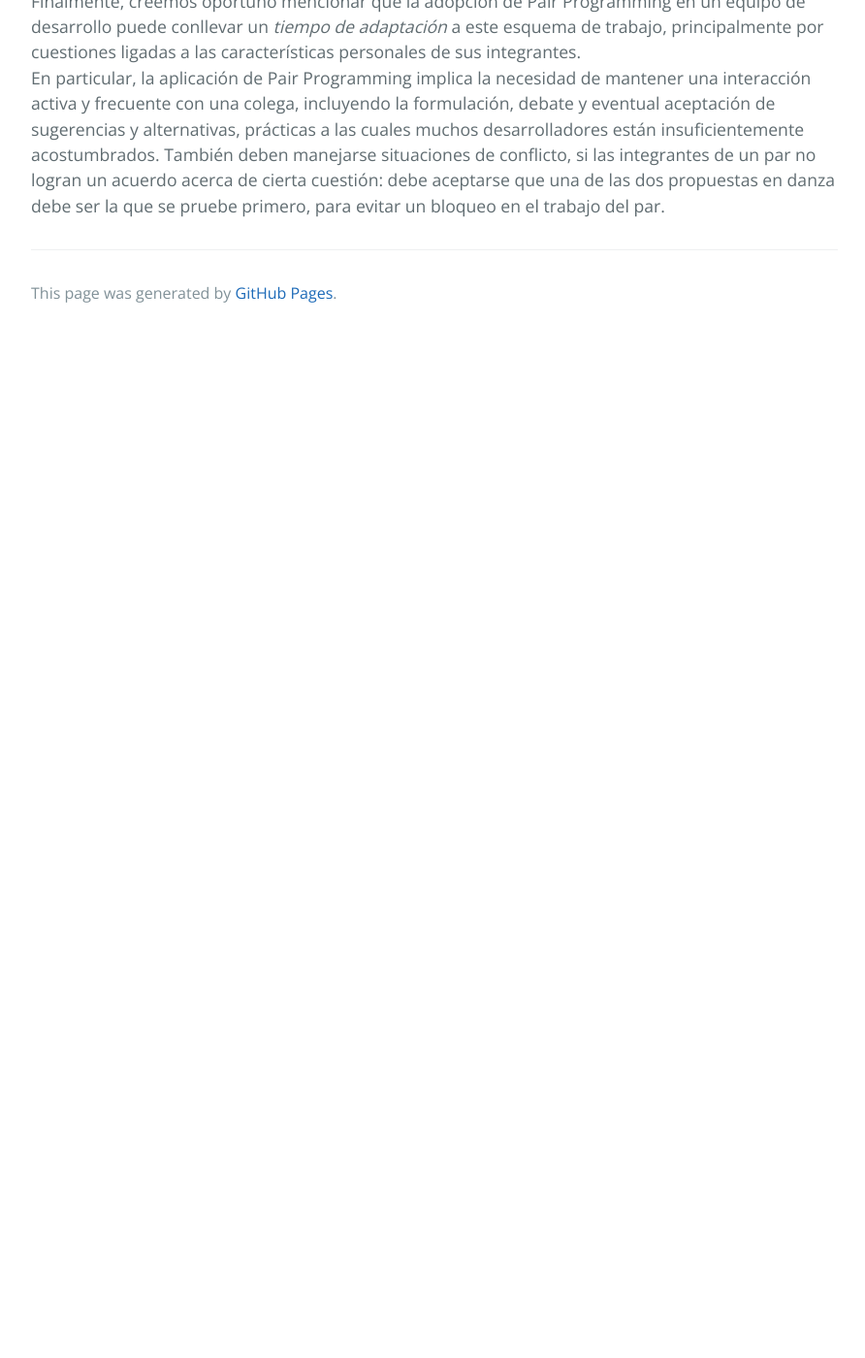
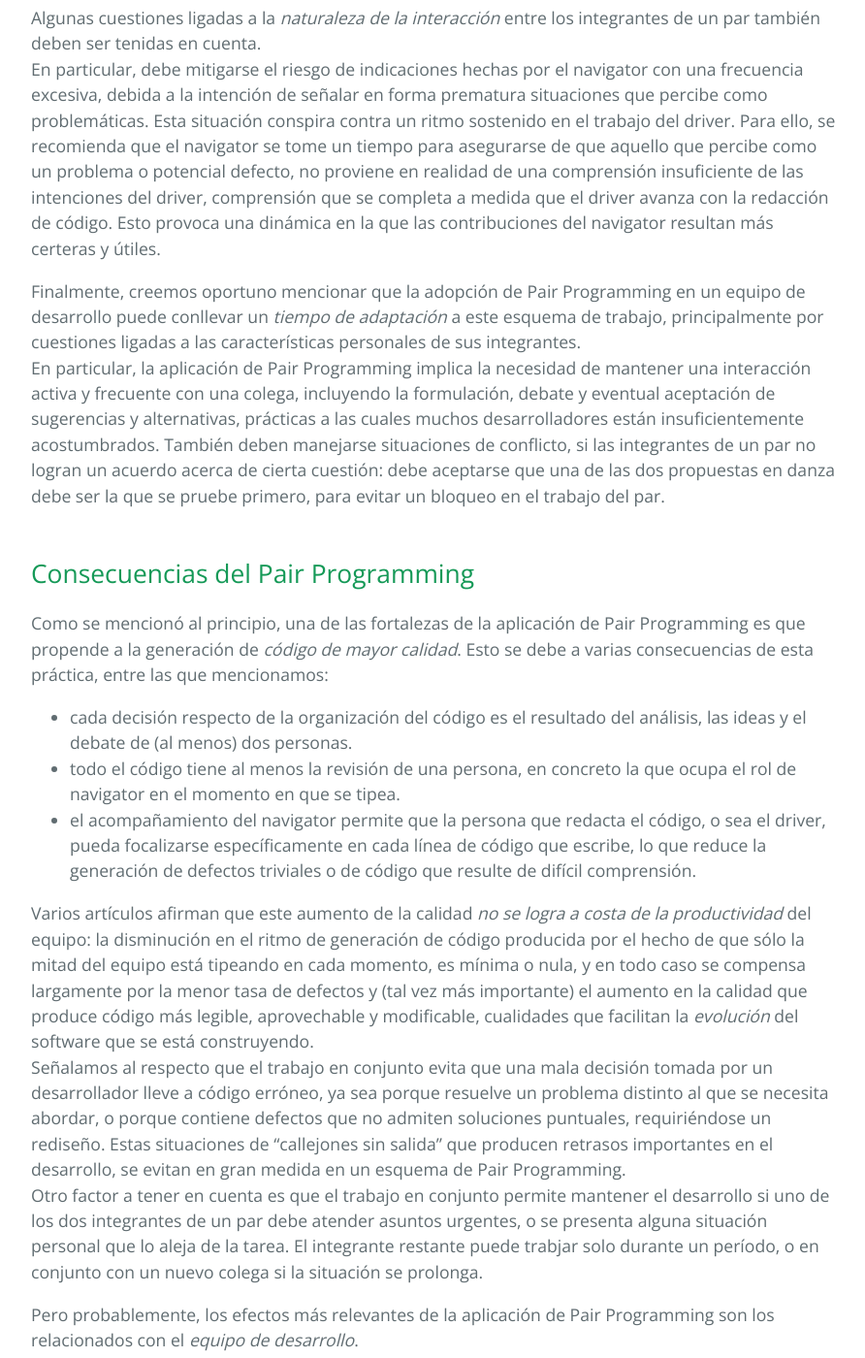
Before and after one commit to clombardi/design-thinking, a Jekyll site: the page built from trabajo-colaborativo/pair-programming.md, in a window 1280 px wide and 1400 px high, scrolled down 3548 px. Shown: the whole window at 97% size, without its empty margins (192-1084 px from the left). Built offline with Jekyll 4.4.1, drawn with Linux system fonts in a browser that asks for light colours; our own code applies the rules of GitHub Pages for plain Markdown files; before the commit the page ends 3894 px from its top, so only the background shows below that; some of the changed text lies outside the part shown.

Commit message:
unidad 8 - pair programming - listo!!!!!

```diff
--- a/trabajo-colaborativo/pair-programming.md
+++ b/trabajo-colaborativo/pair-programming.md
@@ -35,12 +35,17 @@ Una variante sobre este esquema básico es el llamado _strong-style pairing_, en
 En esta variante, se recomienda asignar el rol de piloto al integrante más inexperto; el navegante provee información y sugerencias que guían el trabajo del piloto.
 De esta forma, se genera un entorno de _aprendizaje activo_, en el que quien asume el rol de driver va adquiriendo conocimientos y/o experiencia mediante la práctica, que es asistida por el rol del navigator.
 
-También mencionamos otro esquema posible para el Pair Programming, al que se conoce por el nombre de _Ping Pong_.
-En este esquema, una de las dos integrantes del par genera un test para un componente o unidad de código a construirse (Ping), y la otra provee posteriormente una implementación (Pong) que satisface las condiciones del test. Los roles de generadora de test y de implementación se alternan en cada iteración de "Ping-Pong".
+Otro esquema posible para el Pair Programming es el llamado _Ping Pong_, en el que una de las dos integrantes del par genera un test para un componente o unidad de código a construirse (Ping), y la otra provee posteriormente una implementación (Pong) que satisface las condiciones del test. Los roles de generación de test y de implementación se alternan en cada iteración de "Ping-Pong".
 Esta variante representa una forma de implementar las ideas de [Test-driven development](../testing/testing-software/tdd) en un entorno que aplica Pair Programming.
 
 (acá puede ir una imagen sobre "ping pong en pair programming")
 ![imagen sobre "ping pong en pair programming"](../images/logoelevate.jpg)
+
+Finalmente, mencionamos que los avances y nuevas herramientas de comunicación, permiten trabajar en un esquema de _Pair Programming en forma remota_, en donde los dos integrantes de un par trabajan en lugares físicamente separados.
+A este respecto, destacamos la existencia de extensiones a los editores de código más difundidos, que simplifican el trabajo sobre una misma sección de código por parte de dos personas que están en equipos separados.
+
+(acá puede ir una imagen sobre "pair programming remoto")
+![imagen sobre "pair programming remoto"](../images/logoelevate.jpg)
 
 
 ## Prácticas y riesgos asociados al Pair Programming
@@ -63,3 +68,25 @@ Para ello, se recomienda que el navigator se tome un tiempo para asegurarse de q
 Finalmente, creemos oportuno mencionar que la adopción de Pair Programming en un equipo de desarrollo puede conllevar un _tiempo de adaptación_ a este esquema de trabajo, principalmente por cuestiones ligadas a las características personales de sus integrantes.
 En particular, la aplicación de Pair Programming implica la necesidad de mantener una interacción activa y frecuente con una colega, incluyendo la formulación, debate y eventual aceptación de sugerencias y alternativas, prácticas a las cuales muchos desarrolladores están insuficientemente acostumbrados.
 También deben manejarse situaciones de conflicto, si las integrantes de un par no logran un acuerdo acerca de cierta cuestión: debe aceptarse que una de las dos propuestas en danza debe ser la que se pruebe primero, para evitar un bloqueo en el trabajo del par.
+
+
+## Consecuencias del Pair Programming
+Como se mencionó al principio, una de las fortalezas de la aplicación de Pair Programming es que propende a la generación de _código de mayor calidad_.
+Esto se debe a varias consecuencias de esta práctica, entre las que mencionamos:
+- cada decisión respecto de la organización del código es el resultado del análisis, las ideas y el debate de (al menos) dos personas.
+- todo el código tiene al menos la revisión de una persona, en concreto la que ocupa el rol de navigator en el momento en que se tipea.
+- el acompañamiento del navigator permite que la persona que redacta el código, o sea el driver, pueda focalizarse específicamente en cada línea de código que escribe, lo que reduce la generación de defectos triviales o de código que resulte de difícil comprensión.
+
+Varios artículos afirman que este aumento de la calidad _no se logra a costa de la productividad_ del equipo: la disminución en el ritmo de generación de código producida por el hecho de que sólo la mitad del equipo está tipeando en cada momento, es mínima o nula, y en todo caso se compensa largamente por la menor tasa de defectos y (tal vez más importante) el aumento en la calidad que produce código más legible, aprovechable y modificable, cualidades que facilitan la _evolución_ del software que se está construyendo.
+Señalamos al respecto que el trabajo en conjunto evita que una mala decisión tomada por un desarrollador lleve a código erróneo, ya sea porque resuelve un problema distinto al que se necesita abordar, o porque contiene defectos que no admiten soluciones puntuales, requiriéndose un rediseño. Estas situaciones de "callejones sin salida" que producen retrasos importantes en el desarrollo, se evitan en gran medida en un esquema de Pair Programming.
+Otro factor a tener en cuenta es que el trabajo en conjunto permite mantener el desarrollo si uno de los dos integrantes de un par debe atender asuntos urgentes, o se presenta alguna situación personal que lo aleja de la tarea. El integrante restante puede trabjar solo durante un período, o en conjunto con un nuevo colega si la situación se prolonga.
+
+Pero probablemente, los efectos más relevantes de la aplicación de Pair Programming son los relacionados con el _equipo de desarrollo_.
+Esta práctica lleva a elevar en gran medida la capacidad de comunicación y de interacción dentro de un equipo, generando una mayor cohesión en el mismo.
+Al sancionarse como norma el trabajo en conjunto, la comunicación, junto con la generación, debate y estudio de distintas alternativas de solución a un problema dado, se vuelven situaciones habituales.
+En la perspectiva de Pair Programming, se reconoce la posible aparición de conflictos interpersonales, y se apuesta a encontrar los caminos para resolverlos.
+Podemos encontrar aquí una analogía con los [marcos de trabajo ágiles](../programacion-a-desarrollo/intro-agil), que parten de la inevitabilidad del cambio y proponen mecanismos para manejarlo, en lugar de intentar evitarlo.
+
+Otra consecuencia de la aplicación de Pair Programming es la _difusión de conocimientos_, tanto técnicos como respecto del dominio de aplicación del software que se está desarrollando. Este efecto se potencia si el Pair Programming se combina con la práctica, ya mencionada, de rotaciones a intervalos regulares.
+Cada integrante del equipo transita por distintas secciones del código, e interactúa con distintos colegas, en un período relativamente corto de tiempo.  Esta dinámica evita que se generen "silos de conocimiento", en el sentido descripto al presentar el [Collective Code Ownership](./collective-code-ownership).
+Tambien contribuye a la integración de nuevos integrantes, el proceso conocido como _onboarding_, que puede resultar problemático en proyectos complejos o de características peculiares.
```
